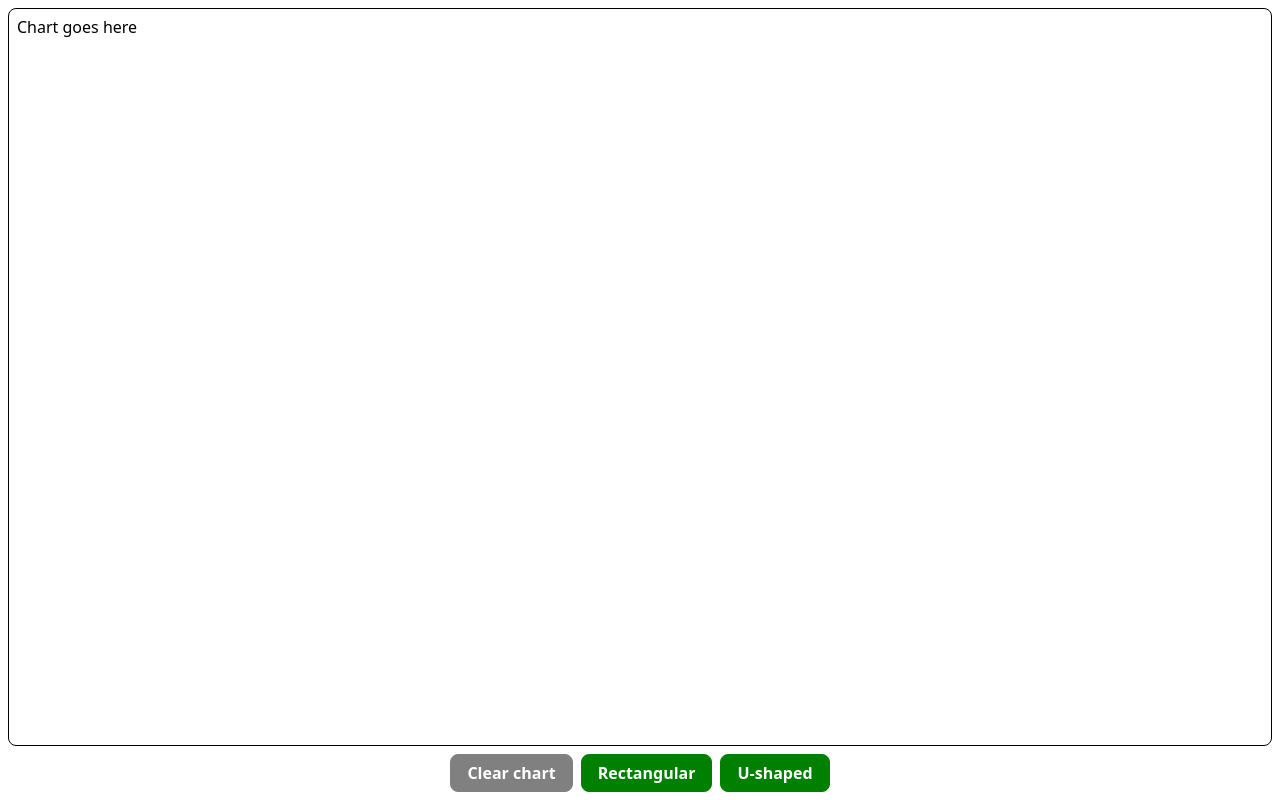
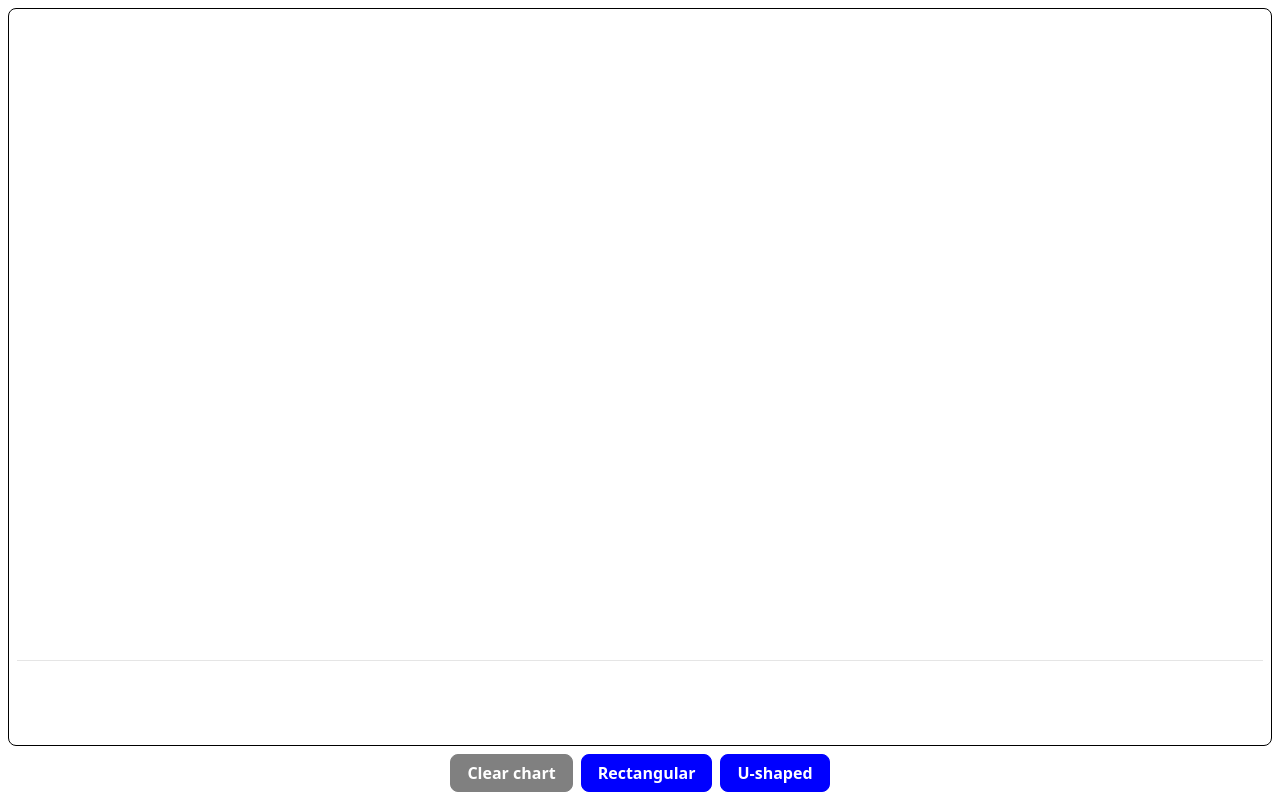
Before and after one commit to cfmatthee/clt-demo, an Astro site: page / in a window 1280 px wide. Built offline with nearby package versions, Linux system fonts and the light colour scheme; Astro itself is replaced by a stand-in of ours.

Commit message:
show histogram in frontend

```diff
--- a/package.json
+++ b/package.json
@@ -17,6 +17,7 @@
     "@astrojs/check": "^0.6.0",
     "@tauri-apps/api": "^1.5.5",
     "astro": "^4.8.3",
+    "chart.js": "^4.4.2",
     "typescript": "^5.4.5"
   }
 }
--- a/src/components/chart.astro
+++ b/src/components/chart.astro
@@ -1,11 +1,66 @@
-<div class="chart">Chart goes here</div>
+<div class="chart_container"><canvas id="chart"></canvas></div>
+
+<script>
+  import Chart from "chart.js/auto";
+
+  const ctx = document.getElementById("chart") as HTMLCanvasElement;
+  let chart = new Chart(ctx, {
+    type: "bar",
+    data: {
+      labels: Array(10).fill(" "),
+      datasets: [
+        {
+          data: Array(10).fill(0),
+          backgroundColor: "blue",
+        },
+      ],
+    },
+    options: {
+      plugins: {
+        legend: {
+          display: false,
+        },
+      },
+      scales: {
+        x: {
+          grid: {
+            display: false,
+          },
+        },
+        y: {
+          display: false,
+        },
+      },
+    },
+  });
+
+  document.addEventListener("update-data", (e) => {
+    const data = (e as CustomEvent).detail as Array<number>;
+    if (data.length === 0) {
+      let n = chart.data.datasets[0].data.length;
+      chart.data.datasets[0].data = Array(n).fill(0);
+      setTimeout(() => {
+        chart.data.labels = Array(10).fill(" ");
+        chart.data.datasets[0].data = Array(10).fill(0);
+        chart.update();
+      }, 1000);
+    } else {
+      chart.data.labels = Array(data.length).fill(" ");
+      chart.data.datasets[0].data = data;
+    }
+    chart.update();
+  });
+</script>
 
 <style>
-  .chart {
+  .chart_container {
     height: 100%;
     flex: 1;
     border: 1px solid black;
     border-radius: 0.5rem;
     padding: 0.5rem;
+    display: flex;
+    justify-content: center;
+    align-items: center;
   }
 </style>
--- a/src/components/controls.astro
+++ b/src/components/controls.astro
@@ -11,7 +11,7 @@ const commands = {
 <div class="controls">
   {
     Object.entries(commands).map(([command, description], idx) => {
-      const color = idx == 0 ? "grey" : "green";
+      const color = idx == 0 ? "grey" : "blue";
       return (
         <command-button data-command={command}>
           <Button variant="solid" color={color}>
@@ -33,7 +33,8 @@ const commands = {
       button?.addEventListener("click", () => {
         const command = this.dataset.command;
         invoke("run_command", { command: command || "" }).then((data) => {
-          console.log("Promise returned", data);
+          let event = new CustomEvent("update-data", { detail: data });
+          document.dispatchEvent(event);
         });
       });
     }
```
Also changed, not shown: 1 other file.
